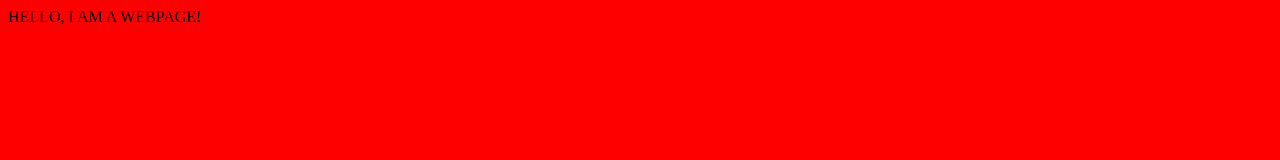
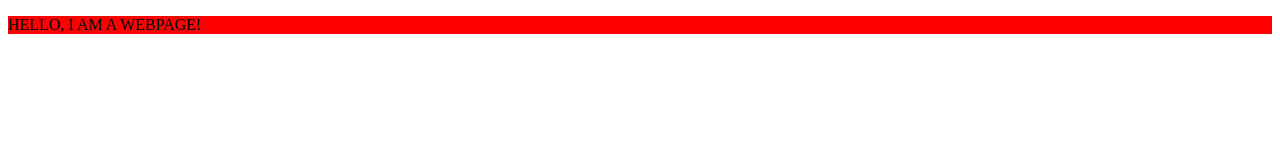
Before and after one commit to coldzebra/coldzebra.github.io, a plain HTML site: page index.html in a window 1280 px wide. Drawn offline with Linux system fonts and the light colour scheme.

Commit message:
Fixes to HTML Tags

```diff
--- a/index.html
+++ b/index.html
@@ -5,7 +5,7 @@
         <title>coldzebra.github.io</title>
         <link rel="stylesheet" type="text/css" href="style.css">
     </head>
-    <body class="bambam">
-        <div class="bambam">HELLO, I AM A WEBPAGE!</div>
+    <body>
+        <p>HELLO, I AM A WEBPAGE!<p>
     </body>
 </html>
--- a/style.css
+++ b/style.css
@@ -1,4 +1,3 @@
-.bambam {
+p {
     background-color:red;
 }
-body {background-color:green;}
```
